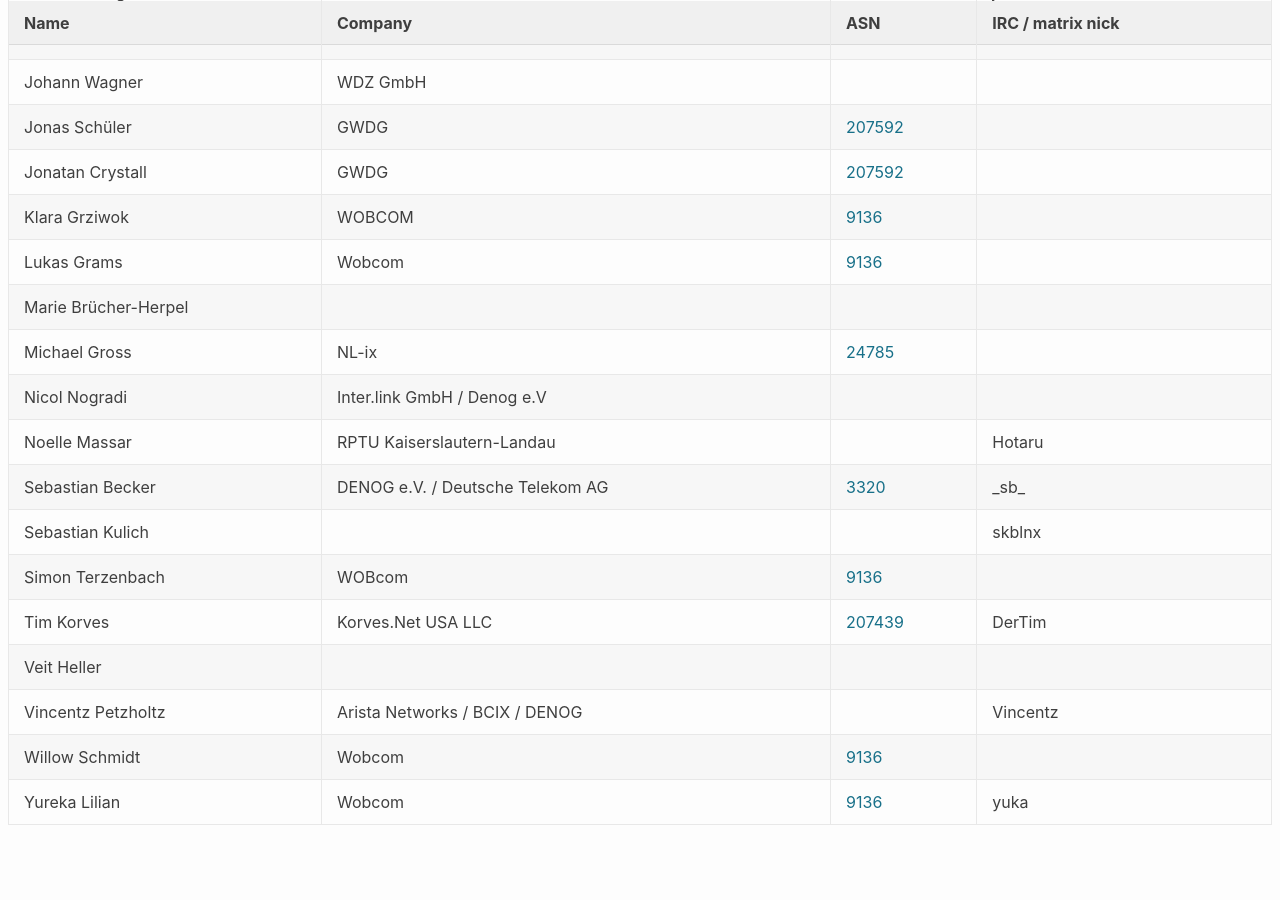
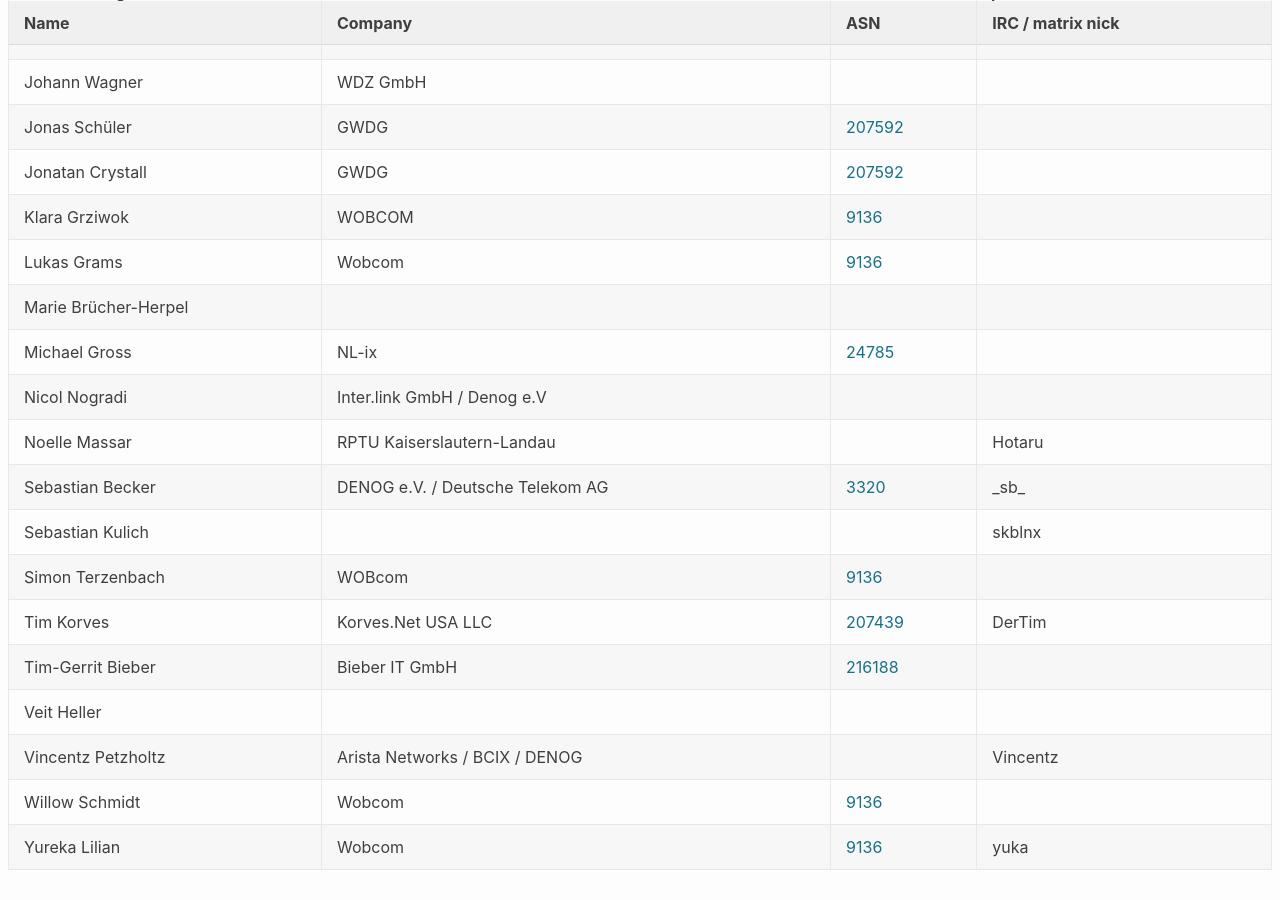
Before and after one commit to denog/pretix-attendeelist, a Jekyll site: the page built from denogmeetup25-04/index.markdown, in a window 1280 px wide and 900 px high, scrolled down 714 px. Built offline with Jekyll 4.4.1, drawn with Linux system fonts in a browser that asks for light colours; before the commit the page ends 1569 px from its top, so only the background shows below that.

Commit message:
Latest data: Tue May 13 20:48:32 UTC 2025

```diff
--- a/_data/attendees_denogmeetup25-04.json
+++ b/_data/attendees_denogmeetup25-04.json
@@ -168,6 +168,12 @@
     "asn": "9136"
   },
   {
+    "name": "Tim-Gerrit Bieber",
+    "company": "Bieber IT GmbH",
+    "irc": null,
+    "asn": "216188"
+  },
+  {
     "name": "Tim Korves",
     "company": "Korves.Net USA LLC",
     "irc": "DerTim",
```
